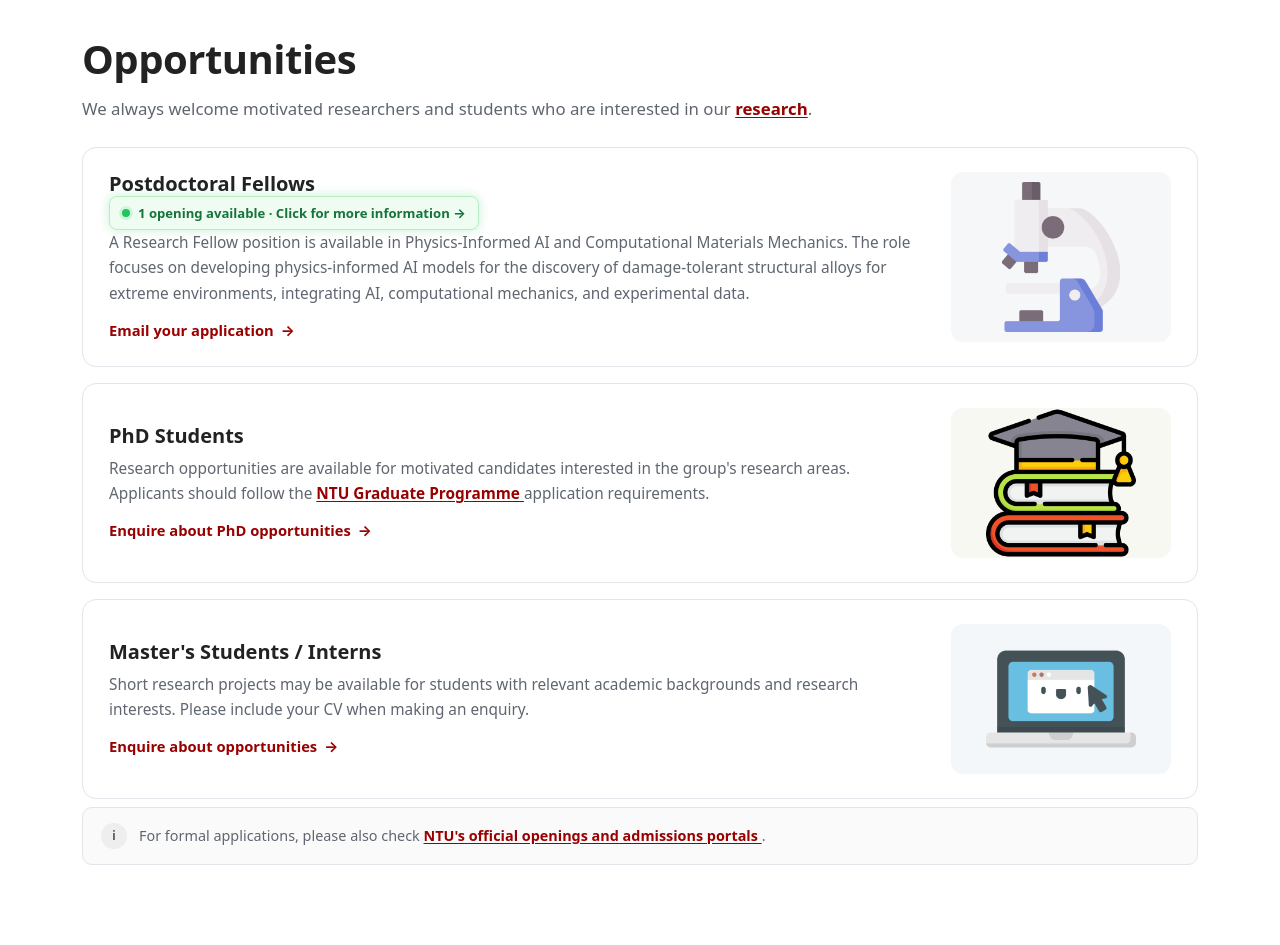
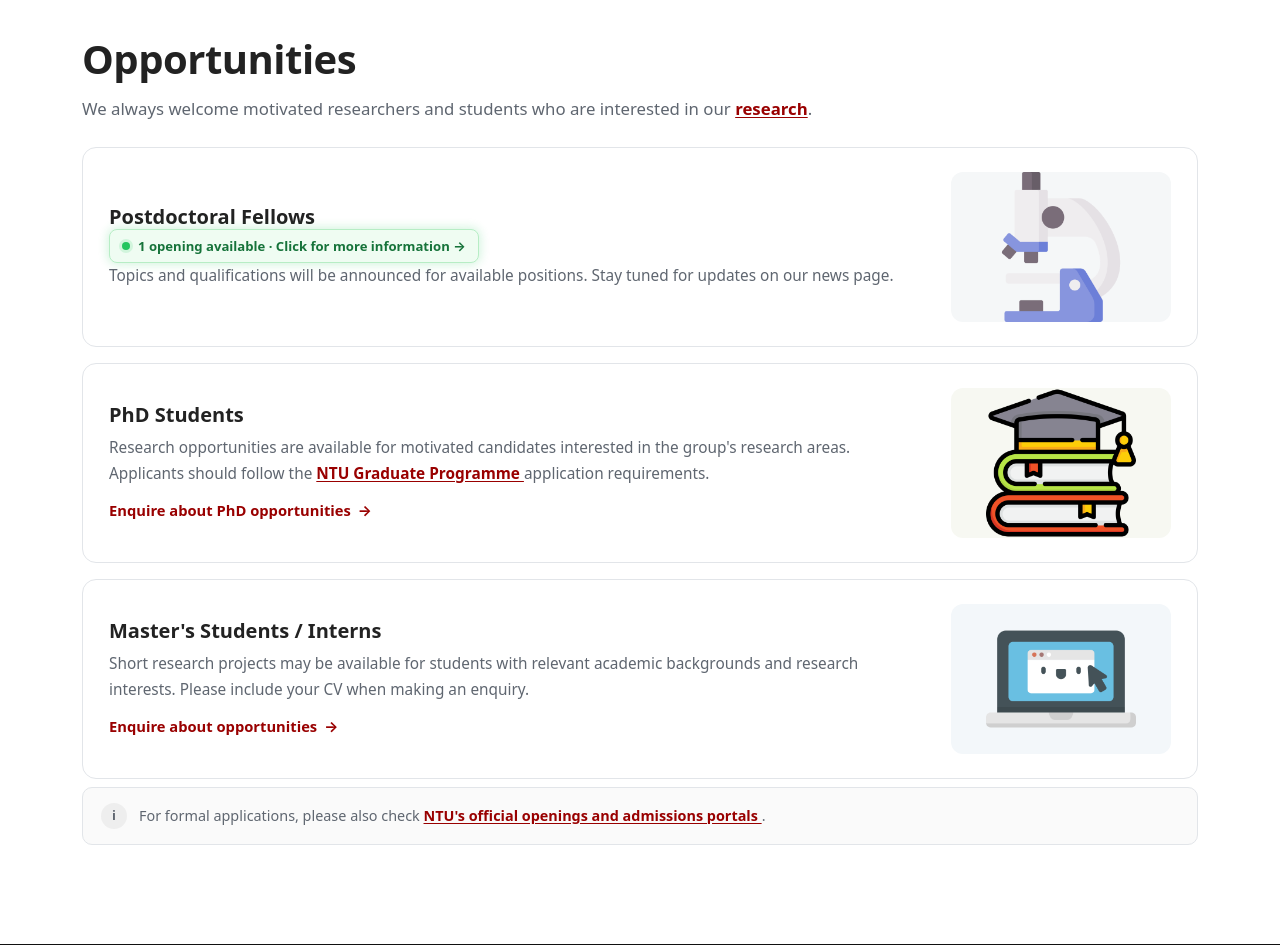
Before and after one commit to MEDHALab/medhalab.github.io, a Flask app: page /opportunities/ in a window 1280 px wide. Shown: the part 116-1061 px from the top of the page. Run offline with Flask 3, Linux system fonts and the light colour scheme.

Commit message:
Update opportunities.html

```diff
--- a/templates/opportunities.html
+++ b/templates/opportunities.html
@@ -43,21 +43,9 @@
                 </div>
 
                 <p>
-                    A Research Fellow position is available in Physics-Informed
-                    AI and Computational Materials Mechanics. The role focuses
-                    on developing physics-informed AI models for the discovery
-                    of damage-tolerant structural alloys for extreme
-                    environments, integrating AI, computational mechanics,
-                    and experimental data.
+                    Topics and qualifications will be announced for available
+                    positions. Stay tuned for updates on our news page.
                 </p>
-
-                <a
-                    href="mailto:punitkumar@ntu.edu.sg"
-                    class="opportunity-link"
-                >
-                    Email your application
-                    <span>→</span>
-                </a>
 
             </div>
 
```
